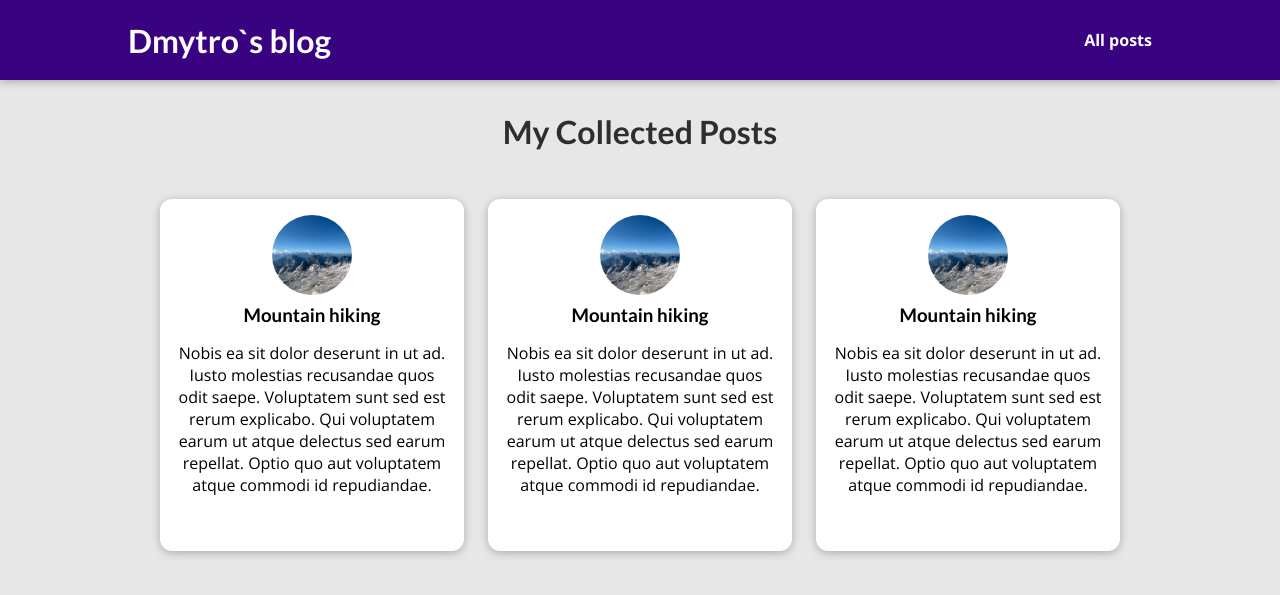
After one commit to DmytroVoronkov/Simple-Blog, a Django app: template blog/templates/blog/all-posts.html in a window 1280 px wide. The commit adds this page. Shown: the top 595 px of the page. Run offline with Django 5.2, Linux system fonts and the light colour scheme; the template is opened without the code that fills it, so the values that code supplies are empty.

Commit message:
+ all posts page

```diff
--- /dev/null
+++ b/blog/static/blog/styles/all-posts.css
@@ -0,0 +1,43 @@
+body {
+    background-color: #e7e7e7;
+}
+
+#main-navigation {
+    background-color: #390281;
+    box-shadow: 0 2px 8px rgba(0, 0, 0, 0.25);
+}
+
+#all-posts {
+    margin: 7rem auto;
+    width: 90%;
+    max-width: 60rem;
+}
+
+#all-posts h2 {
+    text-align: center;
+    font-size: 2rem;
+    color: #2e2e2e;
+    margin: 3rem 0;
+}
+
+ul {
+    list-style: none;
+    margin: 0;
+    padding: 0;
+    display: grid;
+    grid-template-columns: repeat(auto-fill, minmax(17rem, 1fr));
+    gap: 1.5rem;
+}
+
+.post img {
+    width: 7rem;
+    height: 7rem;
+}
+
+.post a {
+    height: 22rem;
+    transform-origin: center;
+    box-shadow: 0 2px 8px rgba(0, 0, 0, 0.25);
+    border-radius: 12px;
+    background-color: white;
+}
--- /dev/null
+++ b/blog/static/blog/styles/post.css
@@ -0,0 +1,43 @@
+.post {
+    display: flex;
+    flex-direction: column;
+    align-items: center;
+    text-align: center;
+}
+
+.post a {
+    text-decoration: none;
+    color: black;
+    transition: all 0.2s ease;
+    padding: 1rem;
+}
+
+.post a:hover,
+.post a:active {
+    transform: scale(1.1);
+    background-color: #390281;
+    color: white;
+}
+
+.post img {
+    width: 5rem;
+    height: 5rem;
+    object-fit: cover;
+    border-radius: 50%;
+}
+
+.post h3 {
+    margin: 0.25rem 0;
+}
+
+.post time {
+    color: #666666;
+    margin: 0.25rem;
+    font-style: italic;
+    font-size: 0.85rem;
+}
+
+.post:hover time,
+.post:active time {
+    color: white;
+}
--- /dev/null
+++ b/blog/templates/blog/all-posts.html
@@ -0,0 +1,20 @@
+{% extends 'layout.html' %}
+{% load static %}
+
+{% block title %} All Posts{% endblock title %}
+
+{% block css_files %}
+    <link rel="stylesheet" href="{% static 'blog/styles/all-posts.css' %}">
+    <link rel="stylesheet" href="{% static 'blog/styles/post.css' %}">
+{% endblock css_files %}
+
+{% block content %}
+<section id="all-posts">
+    <h2>My Collected Posts</h2>
+    <ul>
+        {% include 'blog/includes/post.html' %}
+        {% include 'blog/includes/post.html' %}
+        {% include 'blog/includes/post.html' %}
+    </ul>
+</section>
+{% endblock content %}
--- /dev/null
+++ b/blog/templates/blog/includes/post.html
@@ -0,0 +1,12 @@
+{% load static %}
+<li>
+    <article class="post">
+        <a href="">
+            <img src="{% static 'blog/img/mountains.jpg' %}" alt="Mountain Hiking">
+            <div class="post__content">
+                <h3>Mountain hiking</h3>
+                <p>Nobis ea sit dolor deserunt in ut ad. Iusto molestias recusandae quos odit saepe. Voluptatem sunt sed est rerum explicabo. Qui voluptatem earum ut atque delectus sed earum repellat. Optio quo aut voluptatem atque commodi id repudiandae.</p>
+            </div>
+        </a>
+    </article>
+</li>
--- a/blog/views.py
+++ b/blog/views.py
@@ -7,7 +7,7 @@ def starting_page(request):
 
 
 def posts(request):
-    pass
+    return render(request, "blog/all-posts.html")
 
 
 def post_detail(request, slug):
--- a/templates/layout.html
+++ b/templates/layout.html
@@ -5,9 +5,17 @@
   <head>
     <meta charset="UTF-8" />
     <meta name="viewport" content="width=device-width, initial-scale=1.0" />
-    <link rel="stylesheet" href="{% static 'styles/app.css' %}">
+    <link rel="stylesheet" href="{% static 'styles/app.css' %}" />
     {% block css_files %}{% endblock css_files %}
     <title>{% block title %}{% endblock title %}</title>
   </head>
-  <body>{% block content %}{% endblock content %}</body>
+  <body>
+    <header id="main-navigation">
+      <h1><a href="">Dmytro`s blog</a></h1>
+      <nav>
+        <a href="">All posts</a>
+      </nav>
+    </header>
+    {% block content %}{% endblock content %}
+  </body>
 </html>
```
Also changed, not shown: blog/templates/blog/index.html (+2 -17 lines).
